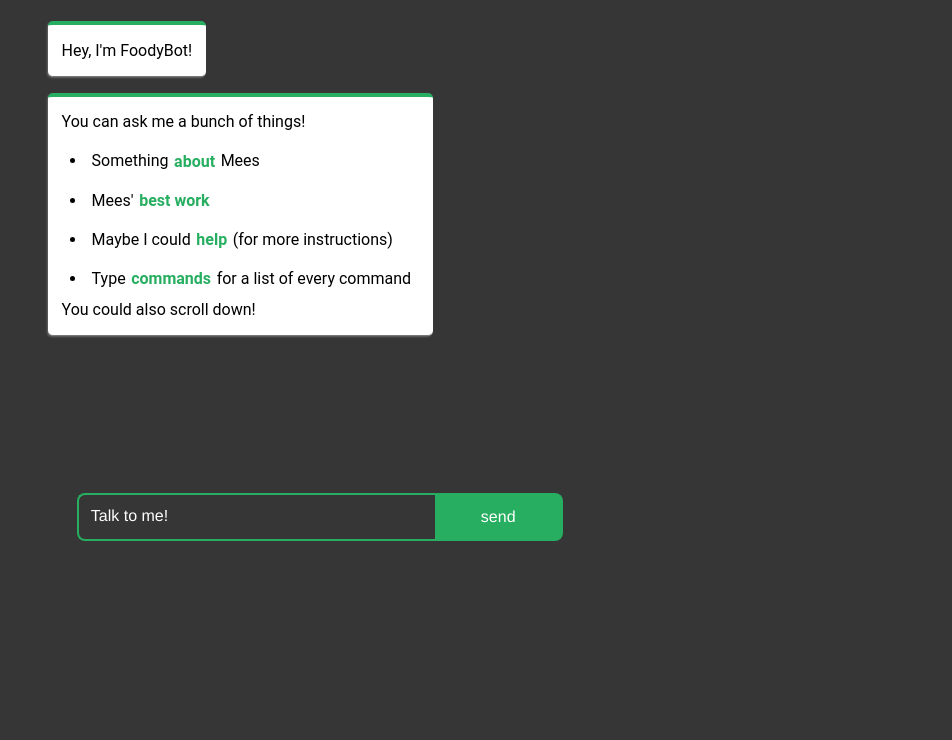
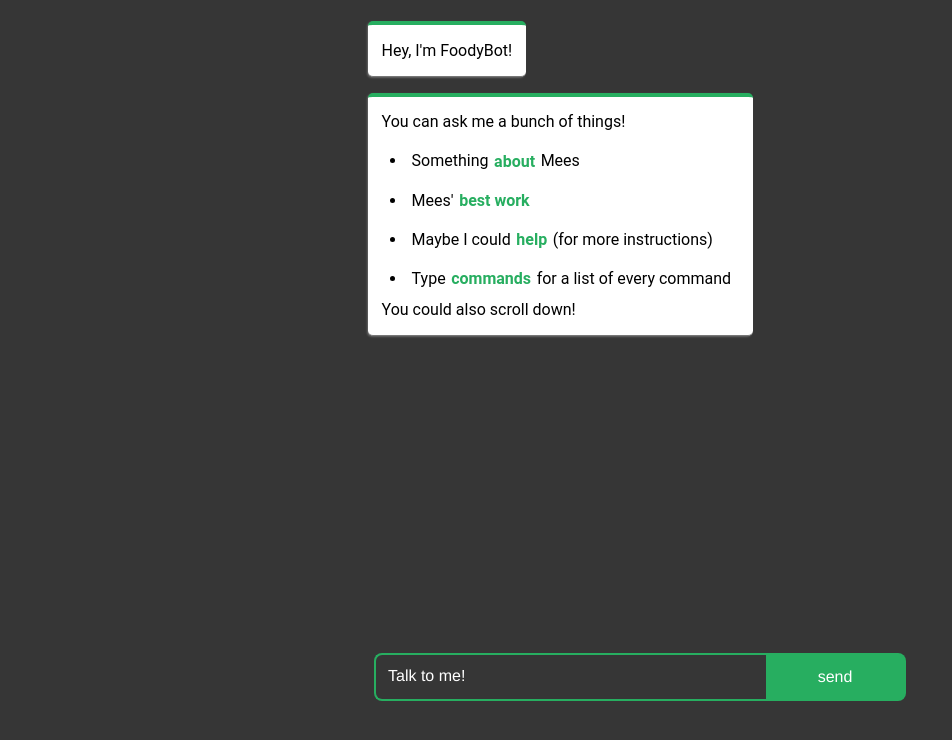
Before and after one commit to CS-UCY-EPL343/epl361.winter17.team6, a plain HTML site: page ChatbotUI/Public/index.html in a window 1280 px wide. Shown: the part 158-898 px from the top of the page, without its empty margins (0-952 px from the left). Drawn offline with Linux system fonts and the light colour scheme.

Commit message:
Changed appearance of website

```diff
--- a/ChatbotUI/Public/css/ChatbotInterface.css
+++ b/ChatbotUI/Public/css/ChatbotInterface.css
@@ -55,13 +55,13 @@ article, aside, canvas, details, embed,
 figure, figcaption, footer, header, hgroup,
 menu, nav, output, ruby, section, summary,
 time, mark, audio, video {
-	margin: 0;
-	border: 0;
-	font-size: 100%;
-	font: inherit;
-	vertical-align: baseline;
-	padding: 0;
-}
+
+  margin: 0;
+  padding: 0;
+  border: 0;
+  font-size: 100%;
+  font: inherit;
+  vertical-align: baseline; }
 
 /* HTML5 display-role reset for older browsers */
 article, aside, details, figcaption, figure,
@@ -105,8 +105,8 @@ body {
   display: flex;
   flex-flow: row nowrap;
   align-content: space-between;
-  min-height: 60vh;
-  max-height: 60vh;
+  min-height: 80vh;
+  max-height: 80vh;
   margin: 0 auto;
   padding: 1em;
   padding-bottom: 0; }
@@ -186,8 +186,8 @@ body {
     opacity: 1; } }
 .block--background {
   background-color: #363636;
-  width: 50vw;
-  height: 80vh; }
+  width: 100vw;
+  height: 100vh; }
 
 #chatform {
   display: flex;
@@ -282,5 +282,3 @@ input[type="submit"] {
 
 ::-webkit-scrollbar-thumb {
   background: rgba(0, 0, 0, 0.3); }
-
-/*# sourceMappingURL=ChatbotInterface.css.map */
--- a/ChatbotUI/Public/index.html
+++ b/ChatbotUI/Public/index.html
@@ -50,7 +50,6 @@
                 <input class="submit-button" type="submit" value="send">
             </form>
         </div>
-        <div class="block--background"></div>
 
 </main>
 
```
